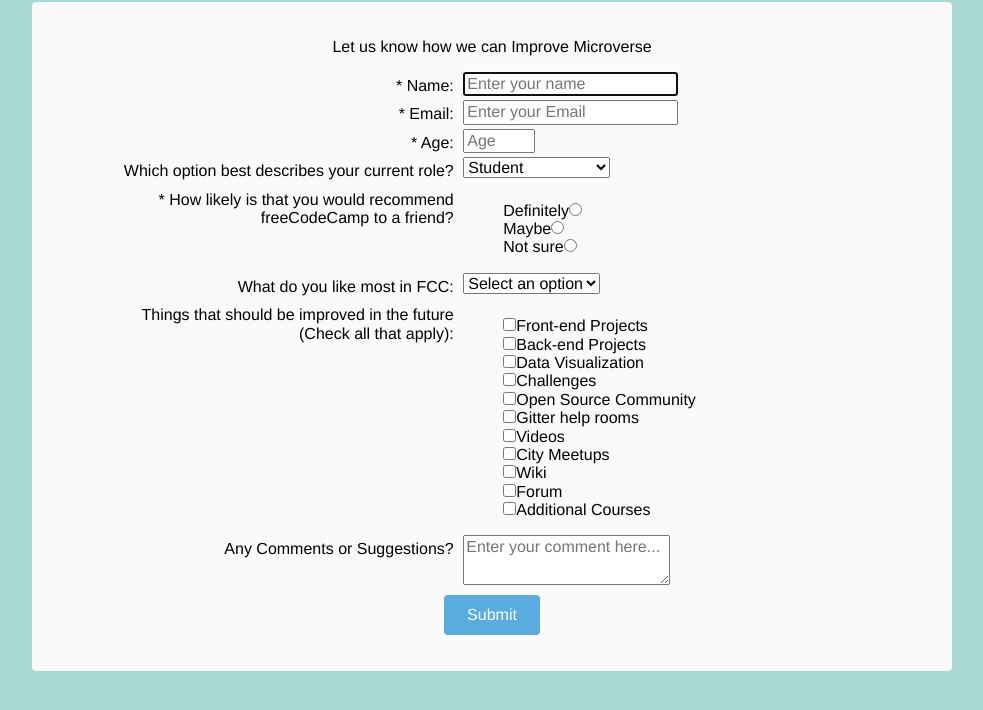
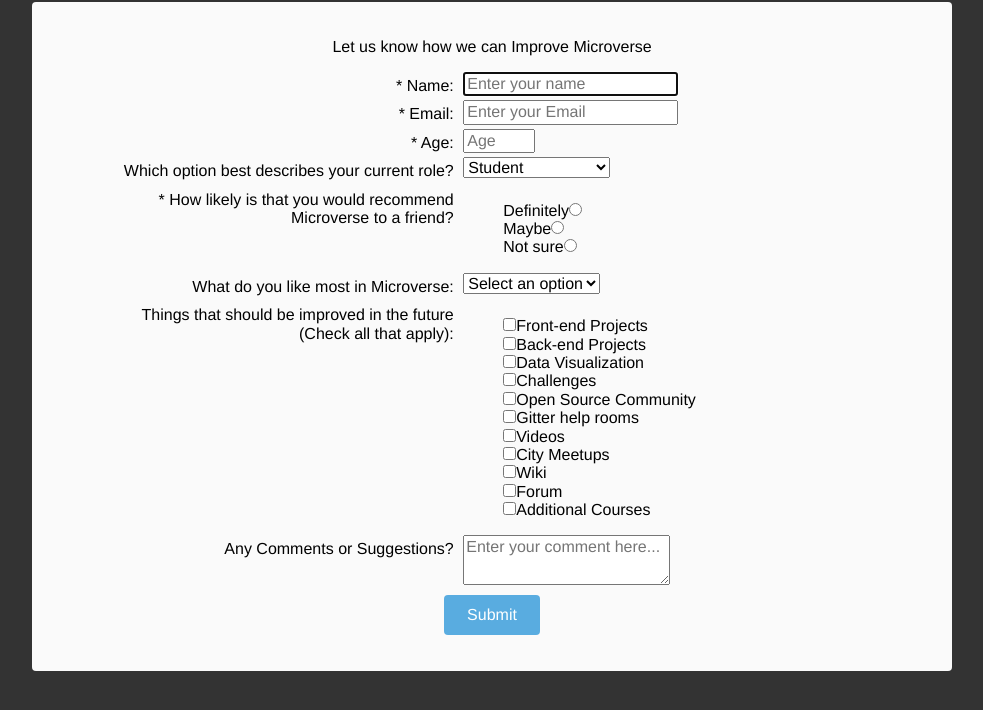
Before and after one commit to AgnesNM/survey-form, a plain HTML site: page index.html in a window 1280 px wide. Shown: the part 78-788 px from the top of the page, without its empty margins (148-1131 px from the left). Drawn offline with Linux system fonts and the light colour scheme.

Commit message:
changed HTML and body color on css

```diff
--- a/css/styles.css
+++ b/css/styles.css
@@ -1,5 +1,5 @@
 html, body {
-    background-color: #a9d7d1;
+    background-color: #333;/* #a9d7d1 */
     text-align: center;
     font-family: 'Raleway', Helvetica, sans-serif;
     min-width: 320px;
--- a/index.html
+++ b/index.html
@@ -57,7 +57,7 @@
 
         <div class="rowTab">
           <div class="labels">
-            <label for="userRating">* How likely is that you would recommend freeCodeCamp to a friend?</label>
+            <label for="userRating">* How likely is that you would recommend Microverse to a friend?</label>
           </div>
           <div class="rightTab">
             <ul style="list-style: none;">
@@ -70,7 +70,7 @@
 
         <div class="rowTab">
           <div class="labels">
-            <label for="most-like">What do you like most in FCC: </label>
+            <label for="most-like">What do you like most in Microverse: </label>
           </div>
           <div class="rightTab">
             <select id="most-like" name="mostLike" class="dropdown">
```
